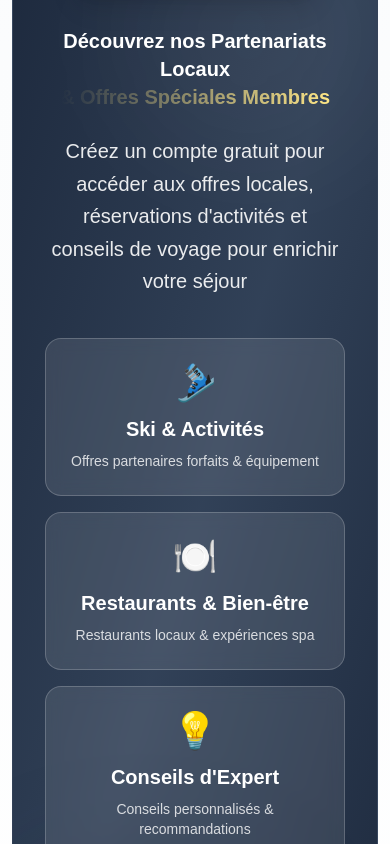
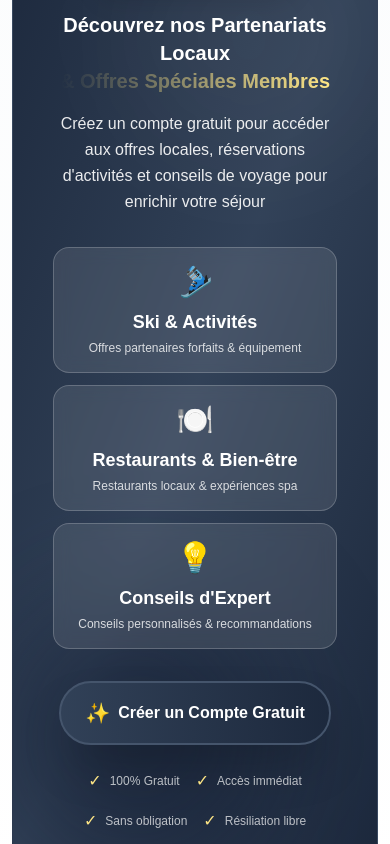
Before and after one commit to raphaelpierre/CosyNeige, a Next.js app: page /location in a window 390 px wide. Shown: the part 3240-4084 px from the top of the page. Built offline with nearby package versions, Linux system fonts and the light colour scheme; no server answers.

Commit message:
feat: Enhance design and responsiveness of Local Partnerships section for improved user engagement

```diff
--- a/app/location/page.tsx
+++ b/app/location/page.tsx
@@ -413,13 +413,13 @@ export default function LocationPage() {
 
               <div className="relative z-10 text-center max-w-4xl mx-auto">
                 {/* Badge */}
-                <div className="inline-flex items-center gap-3 bg-gradient-to-r from-slate-600 to-slate-700 text-white px-6 py-3 rounded-full text-sm md:text-base font-bold mb-8 shadow-xl">
-                  <span className="text-2xl">🎁</span>
+                <div className="inline-flex items-center gap-2 md:gap-3 bg-gradient-to-r from-slate-600 to-slate-700 text-white px-4 md:px-6 py-2.5 md:py-3 rounded-full text-xs md:text-base font-bold mb-6 md:mb-8 shadow-xl">
+                  <span className="text-xl md:text-2xl">🎁</span>
                   <span className="tracking-wide uppercase">{t({ en: 'Member Benefits', fr: 'Avantages Membres' })}</span>
                 </div>
 
                 {/* Main Headline */}
-                <h3 className="text-3xl md:text-4xl lg:text-5xl font-black text-white mb-6 leading-tight">
+                <h3 className="text-2xl sm:text-3xl md:text-4xl lg:text-5xl font-black text-white mb-4 md:mb-6 leading-tight px-2">
                   {t({
                     en: 'Discover Local Partnerships',
                     fr: 'Découvrez nos Partenariats Locaux'
@@ -434,7 +434,7 @@ export default function LocationPage() {
                 </h3>
 
                 {/* Subheadline */}
-                <p className="text-xl md:text-2xl text-white/90 mb-10 leading-relaxed font-medium">
+                <p className="text-base sm:text-lg md:text-xl lg:text-2xl text-white/90 mb-8 md:mb-10 leading-relaxed font-medium px-2">
                   {t({
                     en: 'Create a free account to access curated local deals, activity bookings, and insider travel tips to enhance your stay',
                     fr: 'Créez un compte gratuit pour accéder aux offres locales, réservations d\'activités et conseils de voyage pour enrichir votre séjour'
@@ -442,49 +442,49 @@ export default function LocationPage() {
                 </p>
 
                 {/* Benefits Grid */}
-                <div className="grid grid-cols-1 md:grid-cols-3 gap-4 mb-10">
-                  <div className="bg-white/10 backdrop-blur-sm border border-white/20 rounded-2xl p-6 hover:bg-white/15 transition-all">
-                    <div className="text-4xl mb-3">🎿</div>
-                    <div className="text-xl font-bold text-white mb-2">{t({ en: 'Ski & Activities', fr: 'Ski & Activités' })}</div>
-                    <p className="text-white/80 text-sm">{t({ en: 'Partner deals on passes & equipment', fr: 'Offres partenaires forfaits & équipement' })}</p>
+                <div className="grid grid-cols-1 md:grid-cols-3 gap-3 md:gap-4 mb-8 md:mb-10 px-2">
+                  <div className="bg-white/10 backdrop-blur-sm border border-white/20 rounded-2xl p-4 md:p-6 hover:bg-white/15 transition-all">
+                    <div className="text-3xl md:text-4xl mb-2 md:mb-3">🎿</div>
+                    <div className="text-lg md:text-xl font-bold text-white mb-1 md:mb-2">{t({ en: 'Ski & Activities', fr: 'Ski & Activités' })}</div>
+                    <p className="text-white/80 text-xs md:text-sm">{t({ en: 'Partner deals on passes & equipment', fr: 'Offres partenaires forfaits & équipement' })}</p>
                   </div>
-                  <div className="bg-white/10 backdrop-blur-sm border border-white/20 rounded-2xl p-6 hover:bg-white/15 transition-all">
-                    <div className="text-4xl mb-3">🍽️</div>
-                    <div className="text-xl font-bold text-white mb-2">{t({ en: 'Dining & Wellness', fr: 'Restaurants & Bien-être' })}</div>
-                    <p className="text-white/80 text-sm">{t({ en: 'Local restaurants & spa experiences', fr: 'Restaurants locaux & expériences spa' })}</p>
+                  <div className="bg-white/10 backdrop-blur-sm border border-white/20 rounded-2xl p-4 md:p-6 hover:bg-white/15 transition-all">
+                    <div className="text-3xl md:text-4xl mb-2 md:mb-3">🍽️</div>
+                    <div className="text-lg md:text-xl font-bold text-white mb-1 md:mb-2">{t({ en: 'Dining & Wellness', fr: 'Restaurants & Bien-être' })}</div>
+                    <p className="text-white/80 text-xs md:text-sm">{t({ en: 'Local restaurants & spa experiences', fr: 'Restaurants locaux & expériences spa' })}</p>
                   </div>
-                  <div className="bg-white/10 backdrop-blur-sm border border-white/20 rounded-2xl p-6 hover:bg-white/15 transition-all">
-                    <div className="text-4xl mb-3">💡</div>
-                    <div className="text-xl font-bold text-white mb-2">{t({ en: 'Expert Advice', fr: 'Conseils d\'Expert' })}</div>
-                    <p className="text-white/80 text-sm">{t({ en: 'Personalized tips & recommendations', fr: 'Conseils personnalisés & recommandations' })}</p>
+                  <div className="bg-white/10 backdrop-blur-sm border border-white/20 rounded-2xl p-4 md:p-6 hover:bg-white/15 transition-all">
+                    <div className="text-3xl md:text-4xl mb-2 md:mb-3">💡</div>
+                    <div className="text-lg md:text-xl font-bold text-white mb-1 md:mb-2">{t({ en: 'Expert Advice', fr: 'Conseils d\'Expert' })}</div>
+                    <p className="text-white/80 text-xs md:text-sm">{t({ en: 'Personalized tips & recommendations', fr: 'Conseils personnalisés & recommandations' })}</p>
                   </div>
                 </div>
 
                 {/* CTA Button */}
                 <a
                   href="/client/login?action=register"
-                  className="inline-flex items-center gap-3 bg-gradient-to-r from-slate-700 to-slate-800 hover:from-slate-800 hover:to-slate-900 text-white px-10 md:px-12 py-5 md:py-6 rounded-full font-black text-xl md:text-2xl transition-all shadow-2xl hover:shadow-slate-900/50 hover:scale-105 transform border-2 border-slate-600 hover:border-slate-500"
+                  className="inline-flex items-center gap-2 md:gap-3 bg-gradient-to-r from-slate-700 to-slate-800 hover:from-slate-800 hover:to-slate-900 text-white px-6 sm:px-8 md:px-12 py-4 md:py-5 lg:py-6 rounded-full font-black text-base sm:text-lg md:text-xl lg:text-2xl transition-all shadow-2xl hover:shadow-slate-900/50 hover:scale-105 transform border-2 border-slate-600 hover:border-slate-500"
                 >
-                  <span className="text-2xl">✨</span>
+                  <span className="text-xl md:text-2xl">✨</span>
                   {t({ en: 'Create Free Account', fr: 'Créer un Compte Gratuit' })}
                 </a>
 
                 {/* Trust Signals */}
-                <div className="mt-8 flex flex-wrap justify-center gap-6 text-white/70 text-sm">
+                <div className="mt-6 md:mt-8 flex flex-wrap justify-center gap-4 md:gap-6 text-white/70 text-xs md:text-sm px-2">
                   <div className="flex items-center gap-2">
-                    <span className="text-amber-200 text-lg">✓</span>
+                    <span className="text-amber-200 text-base md:text-lg">✓</span>
                     <span>{t({ en: '100% Free', fr: '100% Gratuit' })}</span>
                   </div>
                   <div className="flex items-center gap-2">
-                    <span className="text-amber-200 text-lg">✓</span>
+                    <span className="text-amber-200 text-base md:text-lg">✓</span>
                     <span>{t({ en: 'Instant access', fr: 'Accès immédiat' })}</span>
                   </div>
                   <div className="flex items-center gap-2">
-                    <span className="text-amber-200 text-lg">✓</span>
+                    <span className="text-amber-200 text-base md:text-lg">✓</span>
                     <span>{t({ en: 'No obligation', fr: 'Sans obligation' })}</span>
                   </div>
                   <div className="flex items-center gap-2">
-                    <span className="text-amber-200 text-lg">✓</span>
+                    <span className="text-amber-200 text-base md:text-lg">✓</span>
                     <span>{t({ en: 'Cancel anytime', fr: 'Résiliation libre' })}</span>
                   </div>
                 </div>
```
